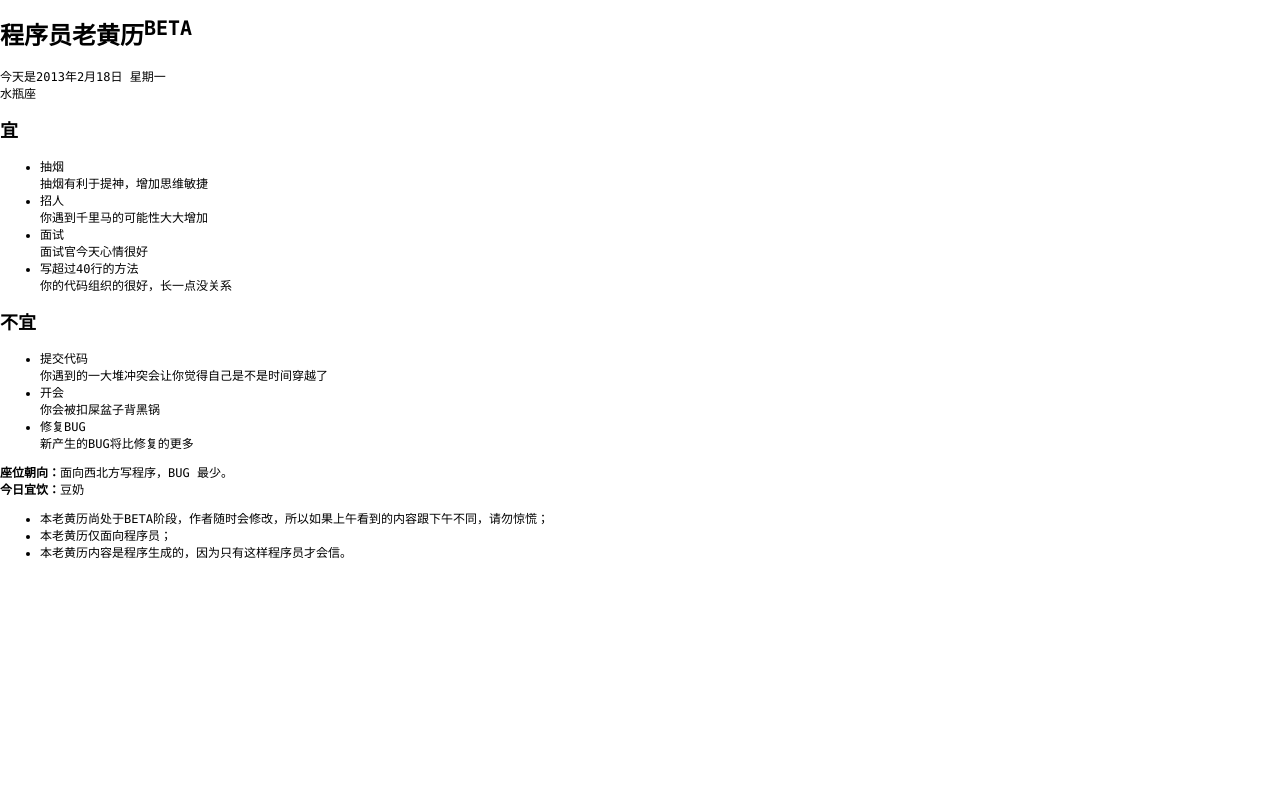
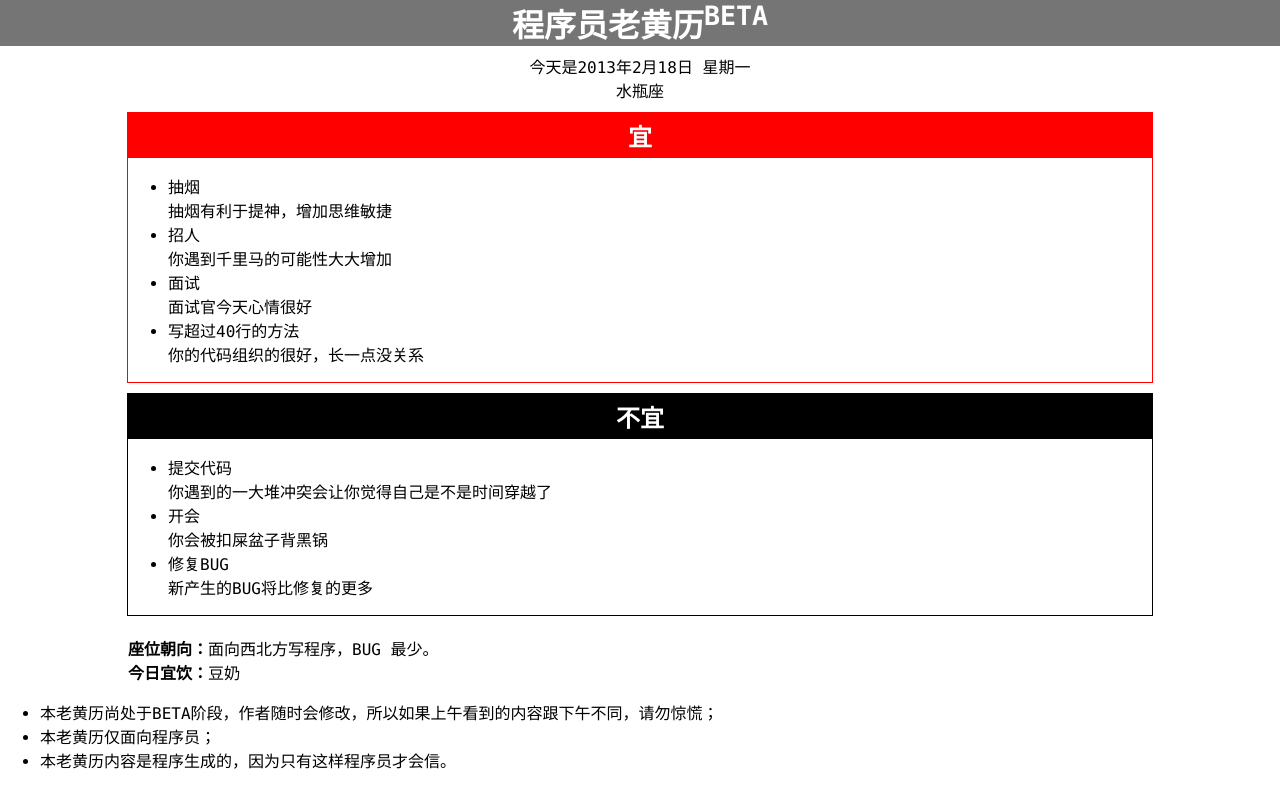
Before and after one commit to winneras/coderAstroCal, a plain HTML site: page assets/www/index.html in a window 1280 px wide. Drawn offline with Linux system fonts and the light colour scheme.

Commit message:
重写了一部分css

```diff
--- a/assets/www/css/index.css
+++ b/assets/www/css/index.css
@@ -37,7 +37,7 @@ body {
         );
     background-attachment:fixed;
     font-family:'HelveticaNeue-Light', 'HelveticaNeue', Helvetica, Arial, sans-serif;
-    font-size:12px;
+    font-size:16px;
     height:100%;
     margin:0px;
     padding:0px;
@@ -51,7 +51,7 @@ body {
 }
 
 /* Landscape layout (with min-width) */
-@media screen and (min-aspect-ratio: 1/1) and (min-width:400px) {
+@media screen and (min-aspect-ratio: 1/1) and (min-width:600px) {
 
 }
 
@@ -65,3 +65,46 @@ body {
     margin: 0 auto;
     padding: 0;
 }
+
+.clear:after {
+    content: "";
+    display: table;
+    clear: both;
+}
+.float:after{
+    content: "";
+    display: table;
+    clear: both;
+}
+h1{
+    background: rgb(117, 117, 117);
+    color: #fff;
+    text-align: center;
+    margin: 0 0 8px 0;
+}
+h2{
+    text-align: center;
+    margin: 0;
+    padding: 5px 0;
+    color: #fff;
+}
+#header{
+    text-align: center;
+}
+.good, .bad, #better{
+    width: 80%;
+    margin: 10px auto;
+}
+.good {
+    border: 1px solid red;
+}
+.good h2{
+    background: red;
+}
+
+.bad{
+    border: 1px solid #000;
+}
+.bad h2{
+    background: #000;
+}
--- a/assets/www/index.html
+++ b/assets/www/index.html
@@ -29,13 +29,16 @@
     </head>
     <body>
         <div class="app">
-
+            <div id="header" class="clear">
                 <h1 class="title">
                     程序员老黄历<sup>beta</sup>
                 </h1>
-            <div class="date"></div>
-            <div class="astro"></div>
-            <div class="good">
+
+                <div class="date float"></div>
+                <div class="astro float"></div>
+            </div>
+            <div id="lucky" class="clear">
+                <div class="good float">
                     <h2>宜</h2>
 
                     <div class="content">
@@ -43,9 +46,9 @@
                     </div>
                     <div class="clear"></div>
                 </div>
-            <div class="split"></div>
 
-            <div class="bad">
+
+                <div class="bad float">
                     <h2>不宜</h2>
 
                     <div class="content">
@@ -54,14 +57,17 @@
 
                     <div class="clear"></div>
                 </div>
-            <div class="split"></div>
+                <div class="clear"></div>
+            </div>
+
+            <div id="better" class="clear">
                 <div class="line-tip">
                     <strong>座位朝向：</strong>面向<span class="direction_value"></span>写程序，BUG 最少。
                 </div>
                 <div class="line-tip">
                     <strong>今日宜饮：</strong><span class="drink_value"></span>
                 </div>
-
+            </div>
             <div class="comment">
                 <ul>
                     <li>本老黄历尚处于beta阶段，作者随时会修改，所以如果上午看到的内容跟下午不同，请勿惊慌；</li>
```
Lines whose indentation alone changed are shown as unchanged.
